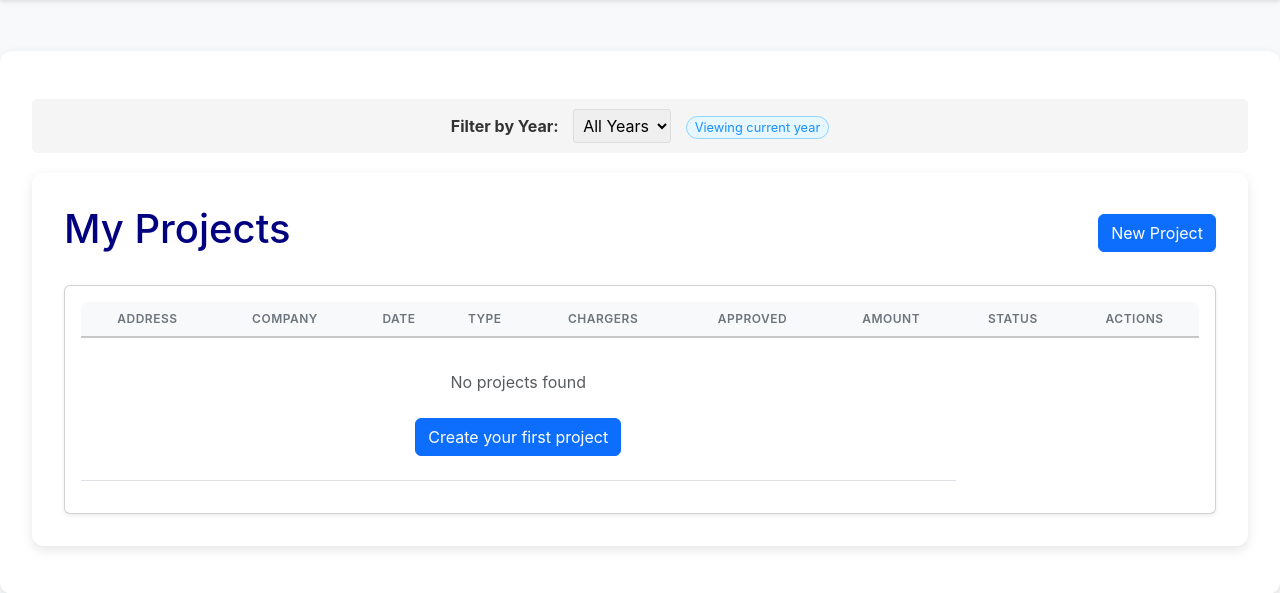
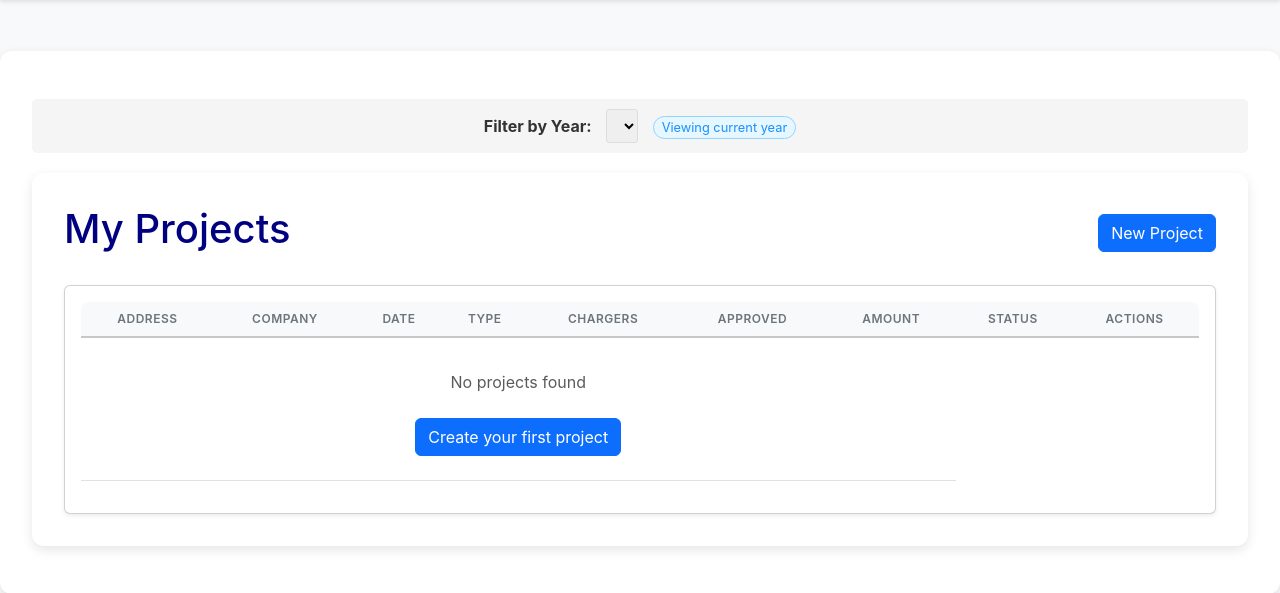
Before and after one commit to CarlosCruzValverde/testEstimator, a Flask app: page /portfolio/projects in a window 1280 px wide. Shown: the part 88-681 px from the top of the page. Run offline with Flask 3, Linux system fonts and the light colour scheme; the visitor is signed in with stand-in values (Sample User, id 1); data that the repository does not hold is empty; parts of the project's set-up code (start-up, migrations or seed data) failed here and were passed over; some libraries are stand-ins or nearby versions.

Commit message:
New modifications8

```diff
--- a/templates/portfolio/listing_projects.html
+++ b/templates/portfolio/listing_projects.html
@@ -10,8 +10,6 @@
                 {{ year }}
             </option>
             {% endfor %}
-            <!-- Add "All Years" option if you want to show all projects -->
-            <option value="" {% if not selected_year %}selected{% endif %}>All Years</option>
         </select>
 
         <!-- Add a subtle indicator when viewing current year -->
```
